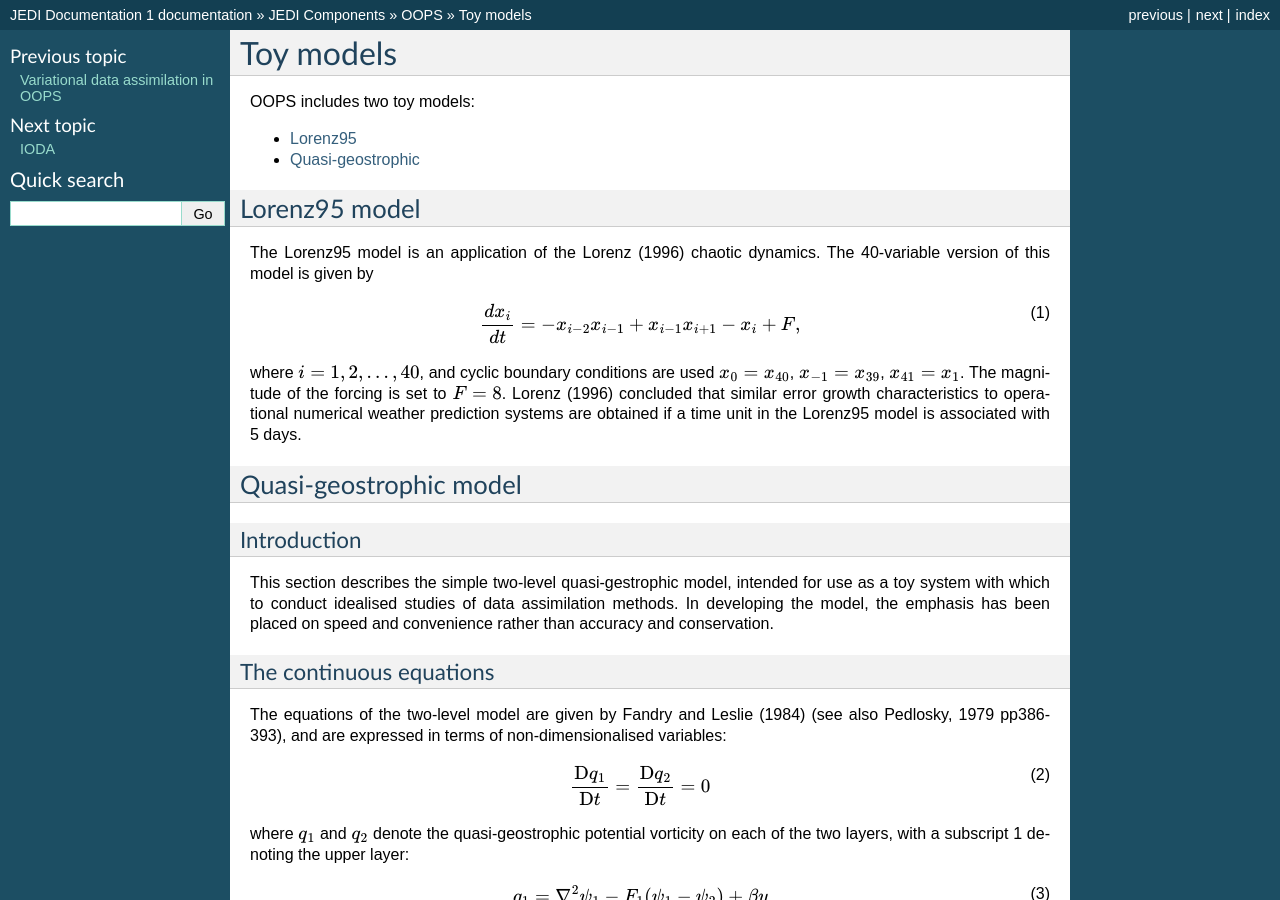
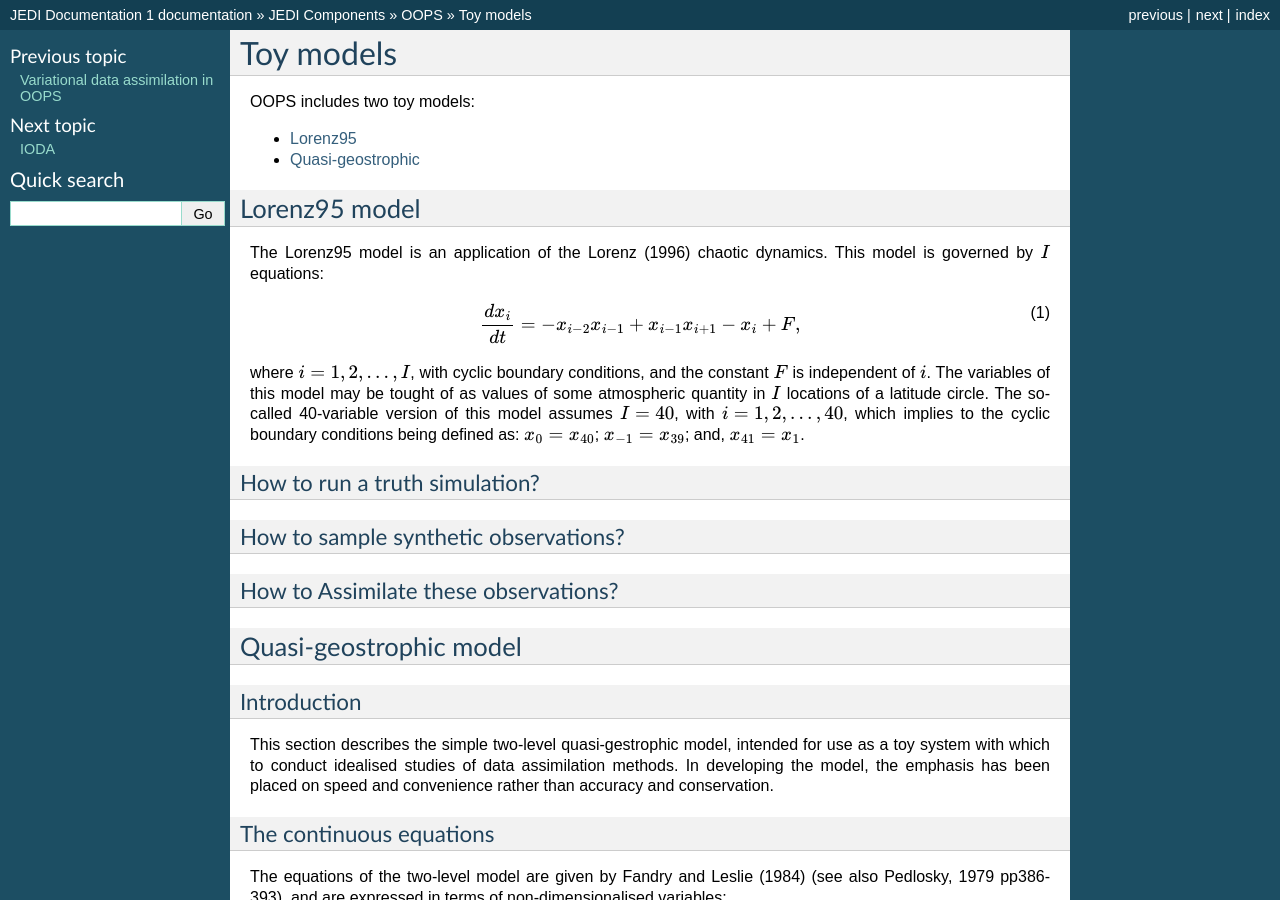
Before and after one commit to JCSDA/jedi-docs, a Sphinx documentation site: the page built from docs/jedi-components/oops/toy-models.rst, in a window 1280 px wide and 900 px high. Built offline with Sphinx 7.4.7, drawn with Linux system fonts in a browser that asks for light colours.

Commit message:
briefly introducing l95 and next hooks

```diff
--- a/docs/jedi-components/oops/toy-models.rst
+++ b/docs/jedi-components/oops/toy-models.rst
@@ -14,13 +14,22 @@ OOPS includes two toy models:
 Lorenz95 model
 --------------
 
-The Lorenz95 model is an application of the Lorenz (1996) chaotic dynamics. The 40-variable version of this model is given by
+The Lorenz95 model is an application of the Lorenz (1996) chaotic dynamics. This model is governed by :math:`I` equations:
 
 .. math::
   \frac{dx_i}{dt} = -x_{i-2} x_{i-1} + x_{i-1} x_{i+1} - x_{i} + F,
   :label: eq:toy-model_l95
 
-where :math:`i = 1, 2, ..., 40`, and cyclic boundary conditions are used :math:`x_{0} = x_{40}`, :math:`x_{-1} = x_{39}`, :math:`x_{41} = x_{1}`. The magnitude of the forcing is set to :math:`F=8`. Lorenz (1996) concluded that similar error growth characteristics to operational numerical weather prediction systems are obtained if a time unit in the Lorenz95 model is associated with 5 days.
+where :math:`i = 1, 2, \ldots, I`, with cyclic boundary conditions, and the constant :math:`F` is independent of :math:`i`. The variables of this model may be tought of as values of some atmospheric quantity in :math:`I` locations of a latitude circle. The so-called 40-variable version of this model assumes :math:`I=40`, with :math:`i = 1, 2, \ldots, 40`, which implies to the cyclic boundary conditions being defined as: :math:`x_{0} = x_{40}`; :math:`x_{-1} = x_{39}`; and, :math:`x_{41} = x_{1}`.
+
+How to run a truth simulation?
+^^^^^^^^^^^^^^^^^^^^^^^^^^^^^^
+
+How to sample synthetic observations?
+^^^^^^^^^^^^^^^^^^^^^^^^^^^^^^^^^^^^^
+
+How to Assimilate these observations?
+^^^^^^^^^^^^^^^^^^^^^^^^^^^^^^^^^^^^^
 
 
 .. _top-oops-toymodels-model_qg:
```
